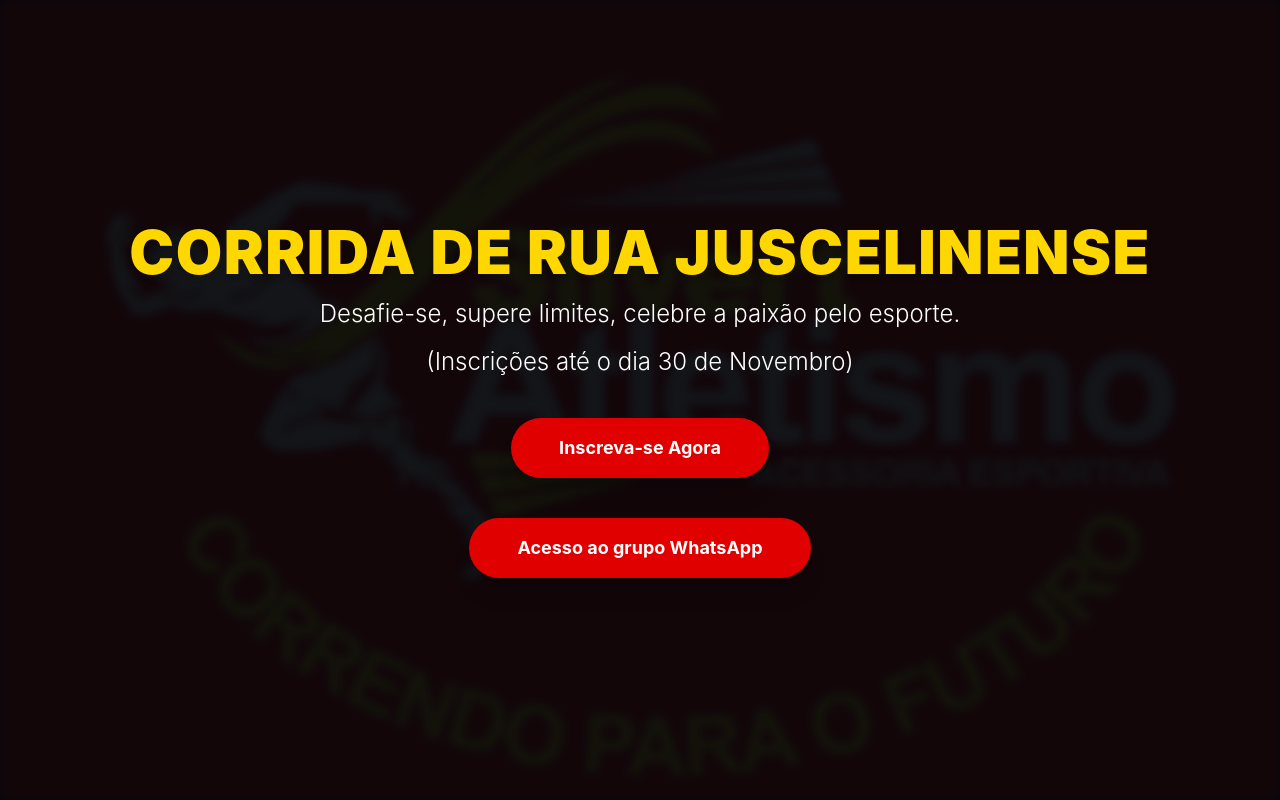
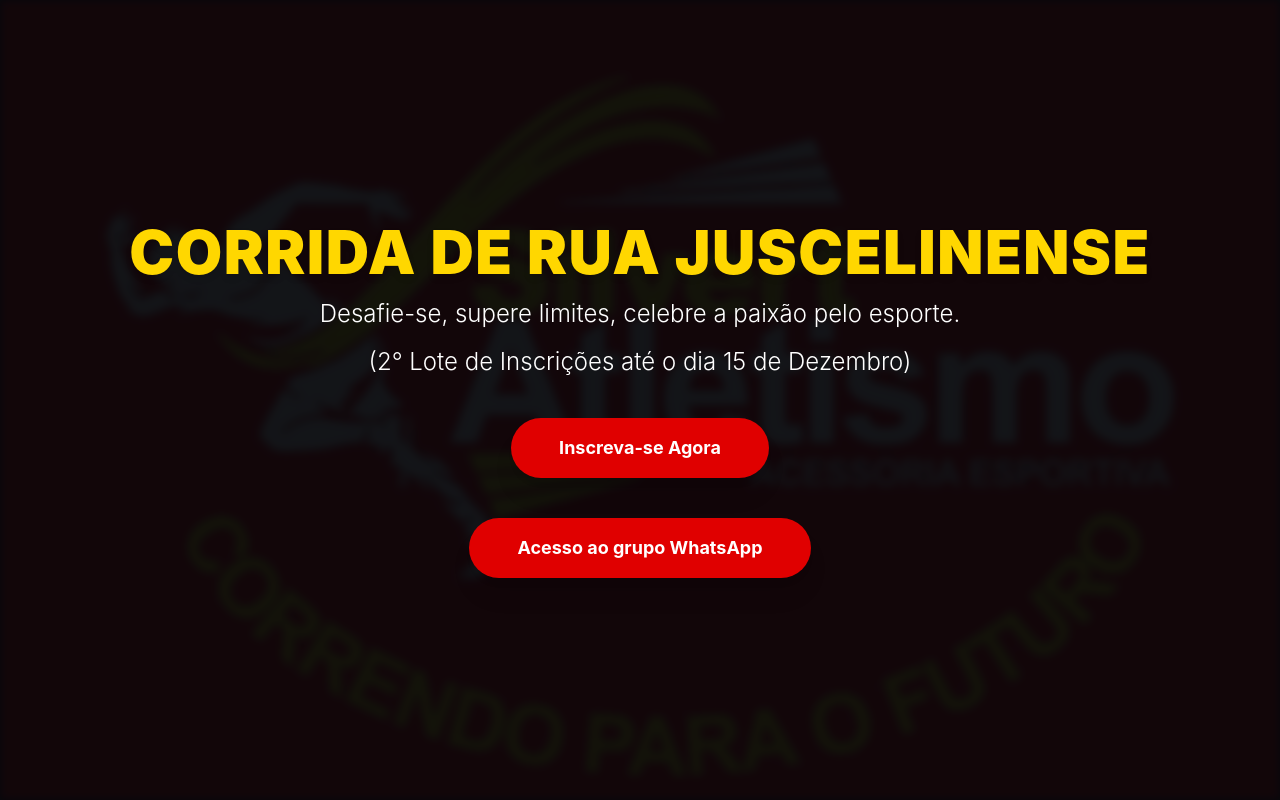
Before and after one commit to dlcantanhede/SiteAtletismo, a website: page atletismo-site/public/index.html in a window 1280 px wide. Shown: the top 800 px of the page. Drawn offline with nearby package versions, Linux system fonts and the light colour scheme; no server answers.

Commit message:
Update registration deadline in index.html

```diff
--- a/atletismo-site/public/index.html
+++ b/atletismo-site/public/index.html
@@ -45,7 +45,7 @@
     <div class="relative z-10 flex flex-col items-center justify-center h-full text-center text-white p-6">
       <h1 class="text-4xl md:text-6xl font-black uppercase tracking-wide text-secondary-yellow drop-shadow-md">Corrida de Rua Juscelinense</h1>
       <p class="mt-4 text-lg md:text-2xl font-light max-w-3xl">Desafie-se, supere limites, celebre a paixão pelo esporte.</p>
-      <p class="mt-4 text-lg md:text-2xl font-light max-w-3xl">(Inscrições até o dia 30 de Novembro)</p>
+      <p class="mt-4 text-lg md:text-2xl font-light max-w-3xl">(2° Lote de Inscrições até o dia 15 de Dezembro)</p>
       <a href="#inscricao" class="mt-10 bg-primary-red hover:bg-primary-red-darker text-white font-bold py-4 px-12 rounded-full text-lg transition duration-300 transform hover:scale-105 shadow-xl">
         Inscreva-se Agora
       </a>
```
